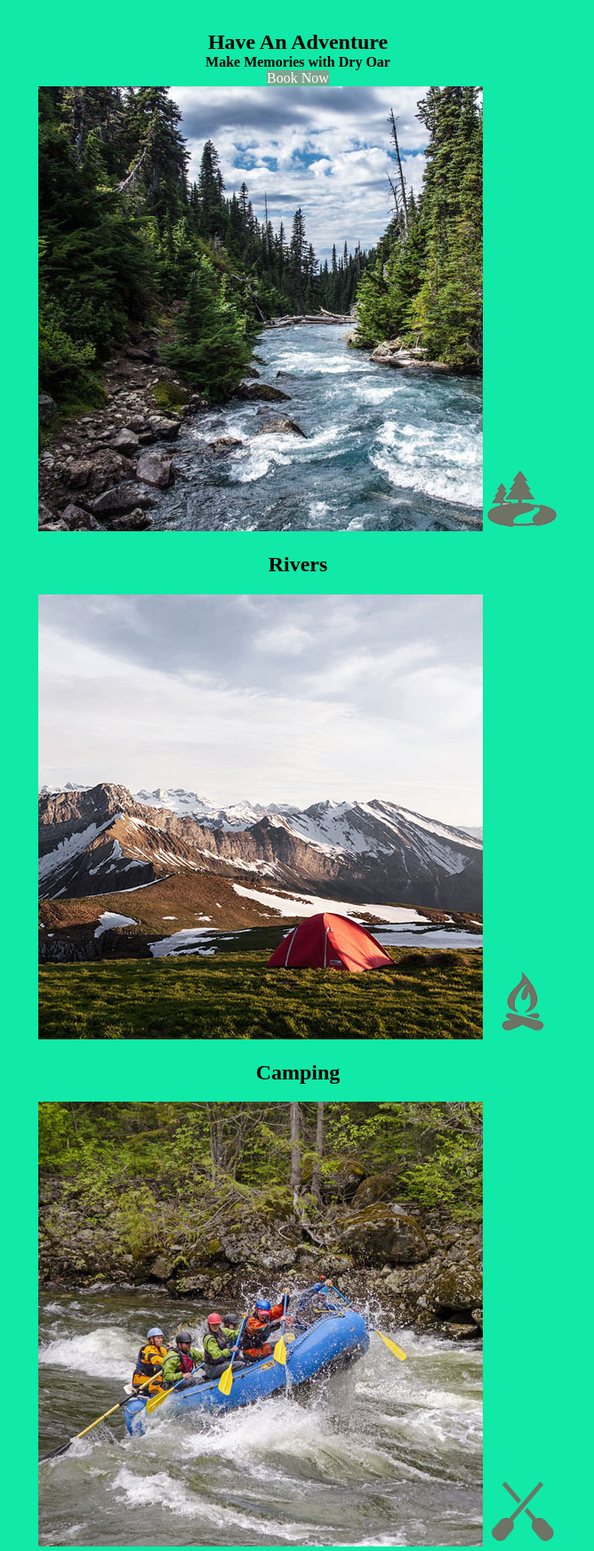
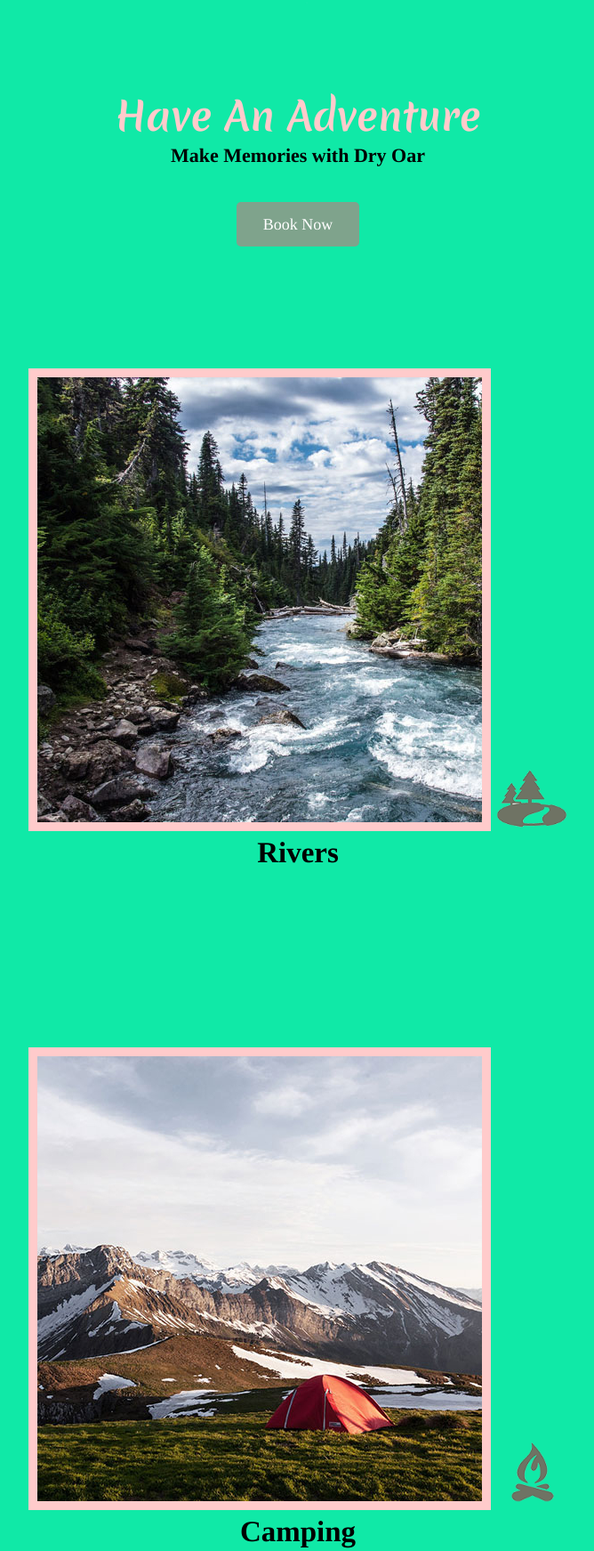
Before and after one commit to stefanogiovanoni/wdd130, a plain HTML site: page wwr/index.html in a window 1280 px wide. Shown: the part 922-2665 px from the top of the page at 89% size, without its empty margins (305-973 px from the left). Drawn offline with Linux system fonts and the light colour scheme; a web font is replaced by a local one.

Commit message:
w05 assignment

```diff
--- a/wwr/styles/style.css
+++ b/wwr/styles/style.css
@@ -1,3 +1,5 @@
+@import url('https://fonts.googleapis.com/css2?family=Adamina&family=Merienda:wght@400;700&display=swap');
+
 header{
     background-color: rgb(127, 163, 140);
 }
@@ -10,6 +12,7 @@ nav a{
     text-align: center;
     text-decoration: none;
     color: white;
+    padding: 35px;
 }
 
 nav a:hover{
@@ -23,6 +26,7 @@ nav a:hover{
 
 .button-box{
     text-align: center;
+    margin-top: 50px;
 
 }
 
@@ -30,13 +34,22 @@ main section{
     text-align: center;
 }
 
+main section img{
+    box-sizing: border-box;
+}
+
 #background{
     height: 725px;
     background-color:rgb(255, 203, 203);
+    margin-top: 50px;
 
 }
 body{
     background-color: #10e9a7;
+    font-family: "Adamina", Times, serif;
+    font-size: 22px;
+    margin: 0;
+    padding: 0;
 }
 header{
     background-color:rgba(127, 163, 140);
@@ -45,6 +58,10 @@ header{
 .book, .join{
     background-color:rgb(127, 163, 140);
     text-decoration: none;
+    font-size: 18px;
+    padding: 15px 30px;
+    margin-top: 50px;
+    border-radius: 5px;
 }
 .book:hover, .join:hover{
     background-color:rgb(127, 163, 140);
@@ -63,6 +80,11 @@ footer{
 .home-title{
     margin: 0 auto;
     text-align: center;
+    font-family: "Merienda", Times, serif;
+    font-size: 2em;
+    margin-top: 10px;
+    color: rgb(255, 203, 203);
+    margin-top: 50px;
 }
 
 h4{
@@ -80,6 +102,7 @@ footer a{
 
 .icon{
     width: 80px;
+    padding-top: 10px;
 }
 
 #hero-img{
@@ -104,6 +127,8 @@ footer h3 a:hover{
 
 footer{
    color:rgb(255, 203, 203);
+   padding: 25px 50px;
+   margin-top: 50px;
 }
 
 .under{
@@ -111,4 +136,48 @@ footer{
 }
 .book{
     color:white;
+    margin-top: 50px;
 }
+.msg p{
+    font-size: .8em;
+    padding-bottom: 15px;
+}
+
+.msg {
+    line-height: 1.5em;
+    padding: 35px;
+    margin-top: 50px;
+}
+
+h2 {
+    margin: 0;
+}
+
+#logo_link {
+    padding-top: 5px;
+}
+
+.footer .social img{
+    padding-top: 15px;
+}
+.rivers-card{
+    margin: 200px 0;
+}
+
+.camping-card{
+    margin: 200px 0;
+}
+
+.rapids-card{
+    margin: 200px 0;
+}
+
+.card-img{
+    border: 10px solid rgb(255, 203, 203);
+}
+.mountains{
+    margin-top: 50px;
+}
+.home-grid{
+    margin-top: 150px;
+}
```
